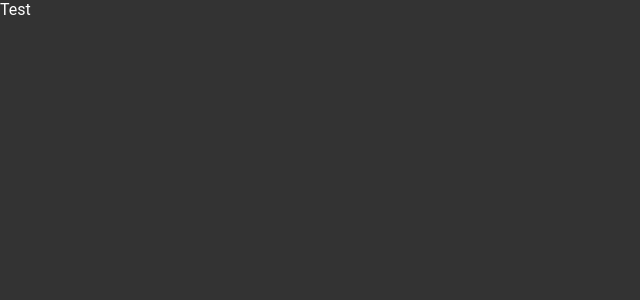
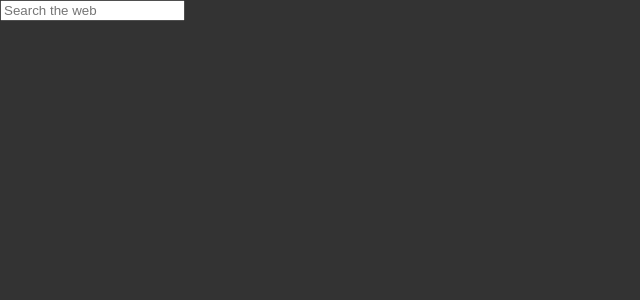
Before and after one commit to DCtheTall/image-search, a React app: page / in a window 1280 px wide. Shown: the top 300 px of the page, without its empty margins (0-640 px from the left). Built offline with nearby package versions, Linux system fonts and the light colour scheme; the HTML template or start-up script is replaced by a standard one.

Commit message:
Builds SearchBar and ImageResult components, starts functionality

```diff
--- a/package.json
+++ b/package.json
@@ -32,6 +32,7 @@
     "mongodb": "^2.2.27",
     "morgan": "^1.8.2",
     "node-sass": "^4.5.3",
+    "prop-types": "^15.5.10",
     "pug": "^2.0.0-rc.1",
     "react": "^15.5.4",
     "react-dom": "^15.5.4",
--- a/src/App.jsx
+++ b/src/App.jsx
@@ -1,8 +1,82 @@
 import React from 'react';
 import ReactDOM from 'react-dom';
+import axios from 'axios';
+import Promise from 'bluebird';
+import {
+  ImageResult,
+  SearchBar,
+} from './components';
 import './styles/app.scss';
 
+class App extends React.Component {
+  constructor(props) {
+    super(props);
+    this.state = {
+      currentSearch: '',
+      currentPage: 0,
+      error: false,
+      imgSources: [],
+      searching: false,
+    }
+    this.getImgSources = this.getImgSources.bind(this);
+  }
+
+  getImgSources(query) {
+    Promise.promisify(this.setState).call(this, { error: false, searching: true, imgSources: [] })
+      .then(() => axios.get(`/api/imagesearch/${query}?offset=${10 * this.state.currentPage}`))
+      .then((json) => {
+        if (json.status === 200) {
+          this.setState({ imgSources: json.data, searching: false });
+        } else {
+          console.log(json);
+          this.setState({ searching: false, error: true });
+        }
+      })
+      .catch((err) => {
+        console.log(err);
+        this.setState({ searching: false, error: true });
+      });
+  }
+
+  getImageThumbnails() {
+    return this.state.imgSources.map(({ name, thumbnail, url }, i) => (
+      <ImageResult
+        key={i}
+        name={name}
+        thumbnail={thumbnail}
+        url={url}
+      />
+    ))
+  }
+
+  render() {
+    return (
+      <div className="app-container container">
+        <SearchBar
+          currentSearch={this.state.currentSearch}
+          searchImages={this.getImgSources}
+        />
+        {this.state.error && (
+          <div className="error">
+            Oops, something went wrong...
+          </div>
+        )}
+        {this.state.searching && (
+          <div className="spinner">
+            <i className="fa fa-refresh fa-spin" />
+          </div>
+        )}
+        {Boolean(this.state.imgSources.length) && (
+          <div className="row image-results">
+           {this.getImageThumbnails()}
+          </div>
+        )}
+      </div>
+    )
+  }
+}
+
 ReactDOM.render(
-  (<div className="test">Test</div>),
+  (<App />),
   document.getElementById('entry-point')
 );
--- /dev/null
+++ b/src/components/ImageResult.jsx
@@ -0,0 +1,20 @@
+import React from 'react';
+import PropTypes from 'prop-types';
+
+function ImageResult({ name, thumbnail, url }) {
+  return (
+    <div className="col-sm-6 col-xs-12">
+      <button
+        onClick={() => window.open(url)}
+      >
+        <img
+          src={thumbnail}
+          alt={name}
+        />
+      </button>
+    </div>
+  );
+}
+ImageResult.propTypes = {};
+
+export default ImageResult;
--- /dev/null
+++ b/src/components/SearchBar.jsx
@@ -0,0 +1,39 @@
+import React from 'react';
+import PropTypes from 'prop-types';
+
+class SearchBar extends React.Component {
+  constructor(props) {
+    super(props);
+    this.state = {
+      searchQuery: props.currentSearch || '',
+    };
+  }
+  render() {
+    return (
+      <div className="search-bar-container">
+        <input
+          id="search-query-input"
+          placeholder={(this.props.currentSearch || 'Search the web')}
+          value={this.state.searchQuery}
+          onChange={({ target: { value } }) => this.setState({ searchQuery: value })}
+        />
+        {this.state.searchQuery
+          && this.state.searchQuery !== this.props.currentSearch
+          && (
+          <button
+            onClick={() => this.props.searchImages(this.state.searchQuery)}
+          >
+            <i className="fa fa-search" />
+          </button>
+        )}
+      </div>
+    );
+  }
+}
+
+SearchBar.propTypes = {
+  currentSearch: PropTypes.string,
+  searchImages: PropTypes.func,
+};
+
+export default SearchBar;
--- /dev/null
+++ b/src/components/index.jsx
@@ -0,0 +1,7 @@
+import ImageResult from './ImageResult';
+import SearchBar from './SearchBar';
+
+export {
+  ImageResult,
+  SearchBar,
+};
--- a/src/styles/app.scss
+++ b/src/styles/app.scss
@@ -1,6 +1,26 @@
 @import './base';
 
-.test {
-  color: #fff;
-  font-family: Roboto;
+.app-container {
+  height: 100vh;
+  left: 0;
+  margin: 0;
+  overflow: scroll;
+  position: relative;
+  top: 0;
+  width: 100%;
 }
+
+.image-results {
+  margin-left: 10%;
+  width: 80%;
+
+  button {
+    display: block;
+    height: 250px;
+    margin: 10px auto;
+
+    img {
+      max-height: 250px;
+    }
+  }
+}
--- a/src/styles/base.scss
+++ b/src/styles/base.scss
@@ -1,8 +1,19 @@
 #entry-point {
   background: #333;
+  color: #ddd;
   height: 100vh;
   left: 0;
   position: fixed;
   top: 0;
   width: 100%;
 }
+
+button {
+  background: none;
+  border: 0;
+  outline: none;
+
+  &:active {
+    outline: none;
+  }
+}
--- a/webpack.config.js
+++ b/webpack.config.js
@@ -8,8 +8,15 @@ module.exports = {
     path: path.resolve('public'),
     filename: 'demo.js',
   },
+  resolve: {
+    extensions: ['.js', '.jsx'],
+  },
   module: {
     loaders: [
+      {
+        test: /\.scss$/,
+        loader: ExtractTextPlugin.extract({ fallback: 'style-loader', use: 'css-loader!sass-loader' }),
+      },
       {
         test: /\.jsx?$/,
         loader: 'babel-loader',
@@ -18,10 +25,6 @@ module.exports = {
           presets: ['react', 'es2015', 'stage-2'],
         },
       },
-      {
-        test: /\.scss$/,
-        loader: ExtractTextPlugin.extract({ fallback: 'style-loader', use: 'css-loader!sass-loader' }),
-      },
     ],
   },
   plugins: [
```
Also changed, not shown: 1 other file (tests, documents, lock files or other folders).
